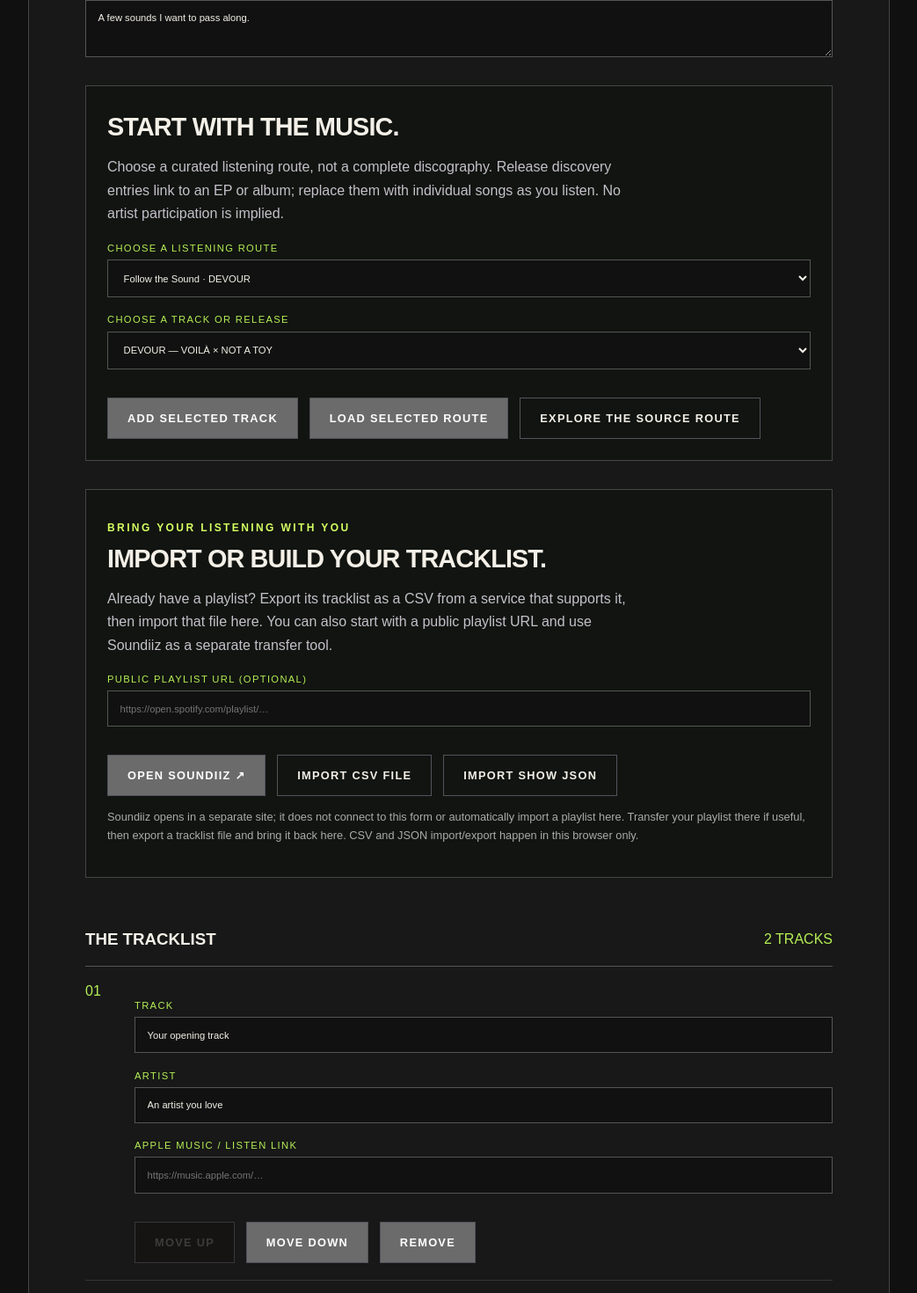
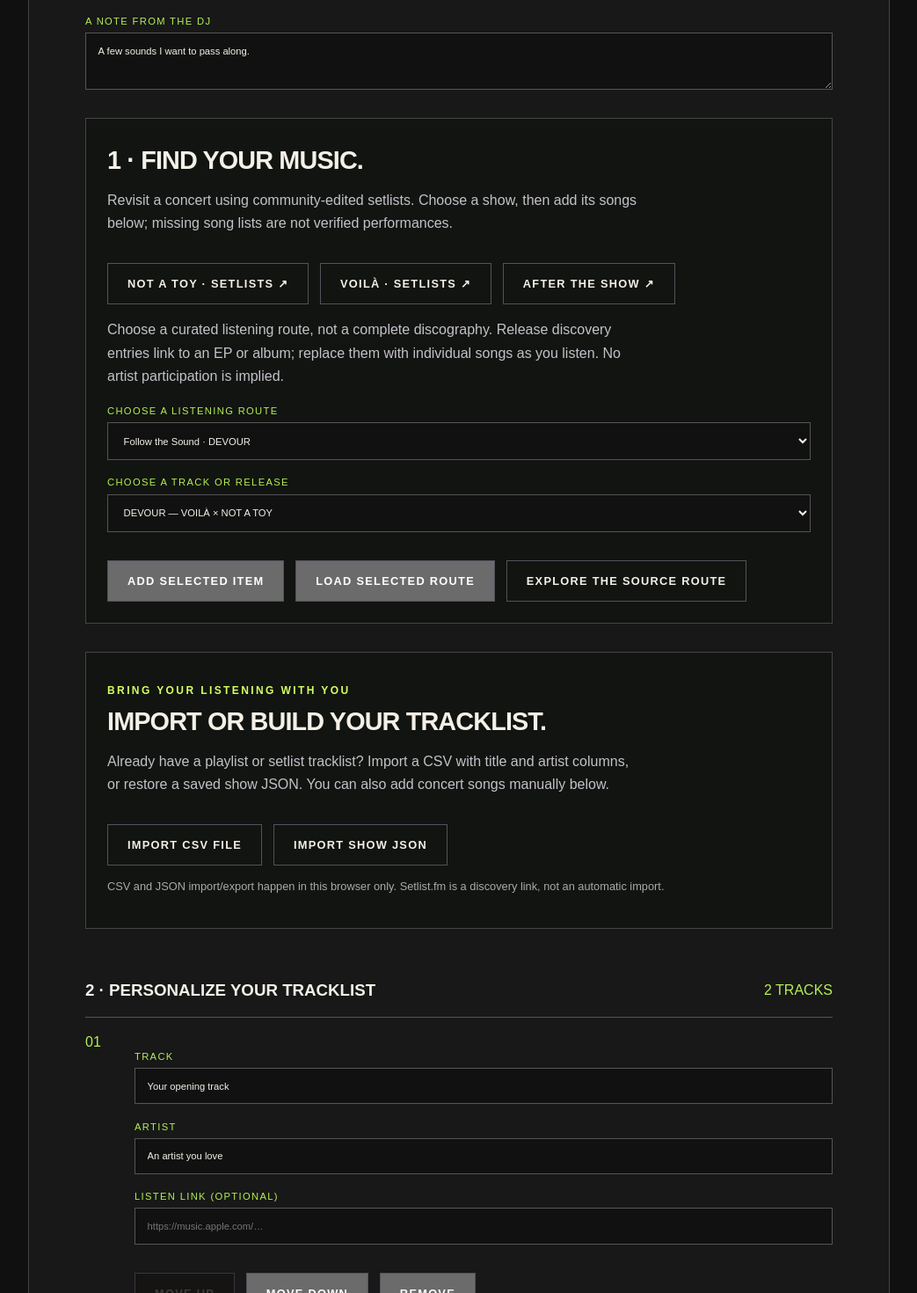
Before and after one commit to Loptr-Lab/pay-it-forward, a Next.js app: page /radio in a window 1280 px wide. Shown: the part 1180-2650 px from the top of the page at 88% size, without its empty margins (118-1161 px from the left). Built offline with nearby package versions, Linux system fonts and the light colour scheme.

Commit message:
Focus radio on setlist discovery, playlist personalization and portable transfer

```diff
--- a/src/app/radio/page.tsx
+++ b/src/app/radio/page.tsx
@@ -37,7 +37,6 @@ export default function WeekOnAirPage() {
   const [tracks, setTracks] = useState<Track[]>(starter);
   const [shared, setShared] = useState(false);
   const [readOnly, setReadOnly] = useState(false);
-  const [playlistUrl, setPlaylistUrl] = useState("");
   const [importMessage, setImportMessage] = useState("");
   const [catalogIndex, setCatalogIndex] = useState("0");
   const [routeIndex, setRouteIndex] = useState("0");
@@ -167,18 +166,6 @@ export default function WeekOnAirPage() {
     download(csv, "text/csv;charset=utf-8", "play-it-forward-tracklist.csv");
   }
 
-  function openSoundiiz() {
-    if (playlistUrl.trim()) {
-      try {
-        const parsed = new URL(playlistUrl.trim());
-        if (!["http:", "https:"].includes(parsed.protocol)) throw new Error("Invalid URL");
-      } catch {
-        setImportMessage("Enter a valid public playlist URL, then open Soundiiz.");
-        return;
-      }
-    }
-    window.open("https://soundiiz.com/", "_blank", "noopener,noreferrer");
-  }
   function updateTrack(index: number, key: keyof Track, value: string) {
     setTracks((items) => items.map((item, i) => i === index ? { ...item, [key]: value } : item));
   }
@@ -207,7 +194,7 @@ export default function WeekOnAirPage() {
       <header className="radio-hero">
         <p className="eyebrow">PLAY IT FORWARD · COMMUNITY RADIO</p>
         <h1>YOUR WEEK<br/><em>ON AIR.</em></h1>
-        <p className="experience-lede">A little broadcast of what moved you. Build a post-show playlist or pass your weekly listening experience forward.</p>
+        <p className="experience-lede">Choose a concert setlist or a curated listening route, make it your own, then take your tracklist to your preferred music service. Pass the discovery forward.</p>
         <p className="radio-status">WEEKLY LISTENING SHOW · MADE BY YOU</p>
       </header>
       <section className="radio-builder" data-clarity-mask="true" aria-labelledby="radio-builder-title">
@@ -218,11 +205,11 @@ export default function WeekOnAirPage() {
         <label className="radio-field">SHOW TITLE<input value={title} onChange={(e) => setTitle(e.target.value)} readOnly={readOnly} maxLength={90}/></label>
         <label className="radio-field">A NOTE FROM THE DJ<textarea value={note} onChange={(e) => setNote(e.target.value)} readOnly={readOnly} rows={3} maxLength={280}/></label>
         {!readOnly && <section className="radio-import" aria-labelledby="catalog-title">
-          <h3 id="catalog-title">START WITH THE MUSIC.</h3>
+          <h3 id="catalog-title">1 · FIND YOUR MUSIC.</h3><p>Revisit a concert using community-edited setlists. Choose a show, then add its songs below; missing song lists are not verified performances.</p><div className="radio-actions"><a className="button secondary" href="https://www.setlist.fm/setlists/not-a-toy-23fc64df.html" target="_blank" rel="noreferrer">NOT A TOY · SETLISTS ↗</a><a className="button secondary" href="https://www.setlist.fm/setlists/voila-6bccee4a.html" target="_blank" rel="noreferrer">VOILÀ · SETLISTS ↗</a><Link className="button secondary" href="/route/#post-show">AFTER THE SHOW ↗</Link></div>
           <p>Choose a curated listening route, not a complete discography. Release discovery entries link to an EP or album; replace them with individual songs as you listen. No artist participation is implied.</p>
           <label className="radio-field">CHOOSE A LISTENING ROUTE<select value={routeIndex} onChange={e=>{setRouteIndex(e.target.value);setCatalogIndex("0");}}>{listeningRoutes.map((route,i)=><option key={route.title} value={i}>{route.title}</option>)}</select></label><label className="radio-field">CHOOSE A TRACK OR RELEASE<select value={catalogIndex} onChange={e=>setCatalogIndex(e.target.value)}>{selectedRoute.tracks.map((t,i)=><option key={i} value={i}>{t.title} — {t.artist}</option>)}</select></label>
           <div className="radio-actions">
-            <button className="button secondary" type="button" onClick={()=>setTracks(items=>[...items,{...selectedRoute.tracks[Number(catalogIndex)]}])}>ADD SELECTED TRACK</button>
+            <button className="button secondary" type="button" onClick={()=>setTracks(items=>[...items,{...selectedRoute.tracks[Number(catalogIndex)]}])}>ADD SELECTED ITEM</button>
             <button className="button secondary" type="button" onClick={()=>{if(window.confirm("Replace the current show with the curated route?")) loadShow({title:selectedRoute.title,note:selectedRoute.note,tracks:selectedRoute.tracks.map(t=>({...t}))});}}>LOAD SELECTED ROUTE</button>
             <Link className="button secondary" href={selectedRoute.href}>EXPLORE THE SOURCE ROUTE</Link>
           </div>
@@ -230,37 +217,33 @@ export default function WeekOnAirPage() {
         {!readOnly && <section className="radio-import" aria-labelledby="radio-import-title">
           <p className="eyebrow">BRING YOUR LISTENING WITH YOU</p>
           <h3 id="radio-import-title">IMPORT OR BUILD YOUR TRACKLIST.</h3>
-          <p>Already have a playlist? Export its tracklist as a CSV from a service that supports it, then import that file here. You can also start with a public playlist URL and use Soundiiz as a separate transfer tool.</p>
-          <label className="radio-field">PUBLIC PLAYLIST URL (OPTIONAL)
-            <input type="url" value={playlistUrl} onChange={(e) => setPlaylistUrl(e.target.value)} placeholder="https://open.spotify.com/playlist/…" />
-          </label>
+          <p>Already have a playlist or setlist tracklist? Import a CSV with title and artist columns, or restore a saved show JSON. You can also add concert songs manually below.</p>
           <div className="radio-actions">
-            <button className="button secondary" type="button" onClick={openSoundiiz}>OPEN SOUNDIIZ ↗</button>
             <label className="button secondary radio-file-button">IMPORT CSV FILE
               <input type="file" accept=".csv,text/csv" onChange={(e) => importTrackFile(e.target.files?.[0])} />
             </label>
             <label className="button secondary radio-file-button">IMPORT SHOW JSON<input aria-label="Import show JSON" type="file" accept=".json,application/json" onChange={e=>{void importShow(e.target.files?.[0]);e.target.value="";}} /></label>
           </div>
-          <p className="radio-import-note">Soundiiz opens in a separate site; it does not connect to this form or automatically import a playlist here. Transfer your playlist there if useful, then export a tracklist file and bring it back here. CSV and JSON import/export happen in this browser only.</p>
+          <p className="radio-import-note">CSV and JSON import/export happen in this browser only. Setlist.fm is a discovery link, not an automatic import.</p>
 
         </section>}
-        <div className="radio-track-heading"><h3>THE TRACKLIST</h3><span>{tracks.length} TRACKS</span></div>
+        <div className="radio-track-heading"><h3>2 · PERSONALIZE YOUR TRACKLIST</h3><span>{tracks.length} TRACKS</span></div>
         <ol className="radio-tracklist">
           {tracks.map((track, index) => <li key={index}>
             <span className="radio-track-number">{String(index + 1).padStart(2, "0")}</span>
             <div className="radio-track-fields">
               <label>TRACK<input value={track.title} readOnly={readOnly} placeholder="Song title" onChange={(e) => updateTrack(index, "title", e.target.value)}/></label>
               <label>ARTIST<input value={track.artist} readOnly={readOnly} placeholder="Artist name" onChange={(e) => updateTrack(index, "artist", e.target.value)}/></label>
-              <label>APPLE MUSIC / LISTEN LINK<input value={track.url} readOnly={readOnly} placeholder="https://music.apple.com/…" onChange={(e) => updateTrack(index, "url", e.target.value)}/></label>
+              <label>LISTEN LINK (OPTIONAL)<input value={track.url} readOnly={readOnly} placeholder="https://music.apple.com/…" onChange={(e) => updateTrack(index, "url", e.target.value)}/></label>
               {!readOnly && <div className="radio-actions"><button className="button secondary" type="button" disabled={index===0} onClick={()=>moveTrack(index,-1)} aria-label={`Move track ${index+1} up`}>MOVE UP</button><button className="button secondary" type="button" disabled={index===tracks.length-1} onClick={()=>moveTrack(index,1)} aria-label={`Move track ${index+1} down`}>MOVE DOWN</button><button className="button secondary" type="button" onClick={()=>setTracks(items=>items.filter((_,i)=>i!==index))} aria-label={`Remove track ${index+1}`}>REMOVE</button></div>}
-              {isSafeListenUrl(track.url) && <a className="radio-listen-link" href={track.url} target="_blank" rel="noreferrer">OPEN TRACK ↗</a>}
+              {isSafeListenUrl(track.url) && <a className="radio-listen-link" href={track.url} target="_blank" rel="noreferrer">OPEN MUSIC ↗</a>}
             </div>
           </li>)}
         </ol>
         {!readOnly && <div className="radio-actions"><button className="button secondary" type="button" onClick={addTrack}>+ ADD A TRACK</button><button className="button primary" type="button" onClick={shareShow}>COPY SHARE LINK ↗</button></div>}
         {shared && <p className="radio-confirmation" role="status">Share link copied. Anyone with the link can view this show.</p>}
-        <div className="radio-actions">
-          <button className="button secondary" type="button" onClick={exportTracklist}>DOWNLOAD TRACKLIST CSV ↓</button>
+        <h3>3 · TAKE IT WITH YOU</h3><p>Download your CSV, open Soundiiz, choose Import Playlist → From File, select the CSV, review matched tracks and choose your streaming service. Remove EP or album discovery entries or replace them with individual songs first. A separate account or paid plan may be required.</p><div className="radio-actions">
+          <button className="button secondary" type="button" onClick={exportTracklist}>DOWNLOAD TRACKLIST CSV ↓</button><a className="button secondary" href="https://soundiiz.com/" target="_blank" rel="noreferrer">OPEN SOUNDIIZ ↗</a><a className="radio-listen-link" href="https://support.soundiiz.com/hc/en-us/articles/360010006793-What-is-the-CSV-format-to-import-playlists-and-favorites" target="_blank" rel="noreferrer">CSV import help ↗</a>
           <button className="button secondary" type="button" onClick={exportShow}>DOWNLOAD FULL SHOW JSON ↓</button>
           {readOnly ? <><button className="button secondary" type="button" onClick={()=>loadShow({title:("Inspired by: "+title).slice(0,90),note:("Source show: "+title).slice(0,280),tracks})}>BUILD FROM THIS SHOW</button><button className="button secondary" type="button" onClick={resetShow}>MAKE YOUR OWN SHOW</button></> : <>
           <button className="button secondary" type="button" onClick={saveDraft}>SAVE DRAFT ON THIS DEVICE</button>
@@ -271,12 +254,9 @@ export default function WeekOnAirPage() {
         {importMessage && <p className="radio-confirmation" role="status">{importMessage}</p>}
       </section>
       <section className="radio-how" aria-labelledby="radio-status-details">
-        <p className="eyebrow">THE FIRST EDITION</p><h2>YOUR TASTE.<br/><em>YOUR AIRWAVES.</em></h2>
+        <p className="eyebrow">THE FIRST EDITION</p><h2 id="radio-status-details">YOUR TASTE.<br/><em>YOUR AIRWAVES.</em></h2>
         <p>Add tracks you played this week, import a CSV tracklist, or use a separate playlist-transfer service before bringing a tracklist here. Give the show a title and share the link. This is a link-based show builder: the tracklist is encoded into the link and is not uploaded to a server.</p>
         <div className="radio-boundary"><strong>WHAT WORKS NOW</strong><ul><li>Manually add, remove and reorder tracks, or start from a curated listening route.</li><li>Import CSV or full-show JSON; download CSV or JSON from both editable and shared shows. Save, restore or delete an optional local draft.</li><li>Open Soundiiz separately as an optional playlist-transfer tool; it is not a direct Play It Forward integration.</li><li>Copy a share link; anyone with the link can view the read-only show.</li><li>Open music links in the relevant listening service. This site does not host audio.</li></ul></div>
-        <div className="radio-boundary"><strong>PLANNED — NOT LIVE</strong><ul><li>DJ/station profiles, persistent public community archives, follows, discovery feeds, recommendations, and community submissions.</li><li>Native playlist search and provider-connected imports, including Apple Music authorization and a verified listening-history archive.</li><li>AT Protocol identity/publishing, moderation tools, and live audio.</li></ul></div>
-        <div className="radio-boundary"><strong>WHAT DEVELOPMENT NEEDS</strong><ul><li>Apple developer configuration, MusicKit setup, explicit opt-in, privacy/retention controls, and tests of the actual API data.</li><li>A backend and operational plan for persistent profiles, archives, follows, feeds, reports, and deletion/export.</li><li>AT Protocol/PDS and existing Lexicon review, authorization, publishing adapter, and moderation model.</li><li>Music-rights review before any hosting or rebroadcast, plus accessibility, security, and release testing.</li></ul></div>
-        <div className="radio-boundary"><strong>APPLE MUSIC CONNECTION — NOT CONNECTED</strong><p>Apple Music authorization needs an Apple Music developer token and a MusicKit setup. The recently played endpoint is limited and does not provide reliable per-play timestamps for proving an exact seven-day window. Until an authorized integration is configured and tested, add tracks and links yourself. We will not label a manually assembled list as verified listening history.</p></div>
         <p className="radio-small">No audio is hosted here. Listening links open the music service. Anyone with the share link can view the show, so share only content and notes you are comfortable making public. A tracklist is not proof of a play event or permission to rebroadcast copyrighted audio.</p>
         <p><a className="radio-listen-link" href="https://ibloud.github.io/pixie-creator-os/digital-jockey.html">Want to build a radio project of your own? Open PIXIE Creator OS Digital Jockey Studio ↗</a></p>
       </section>
```
